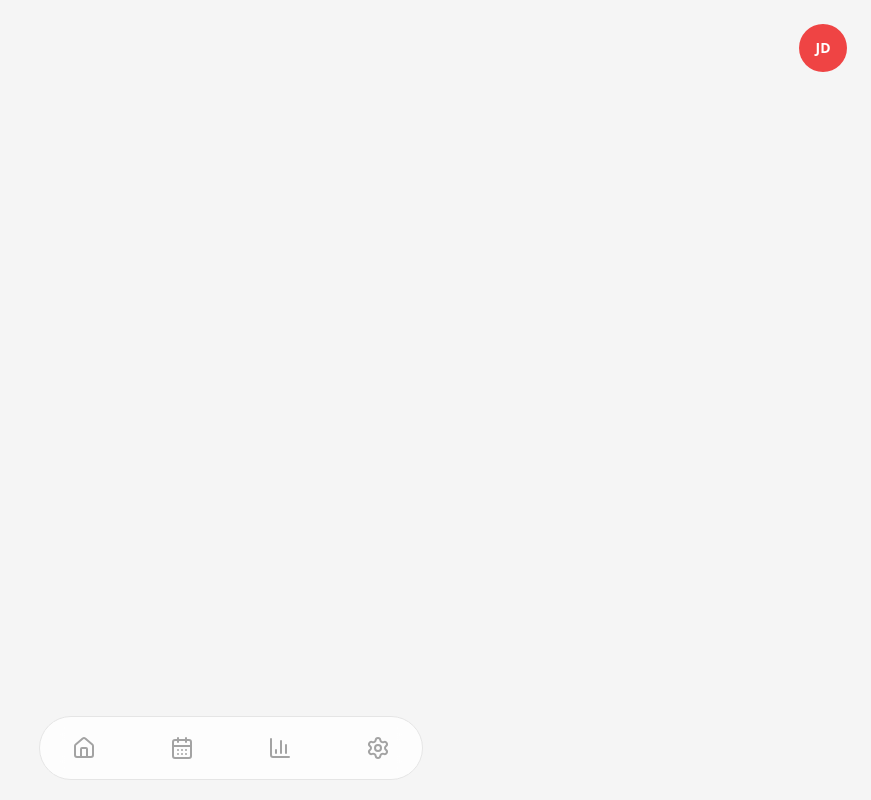
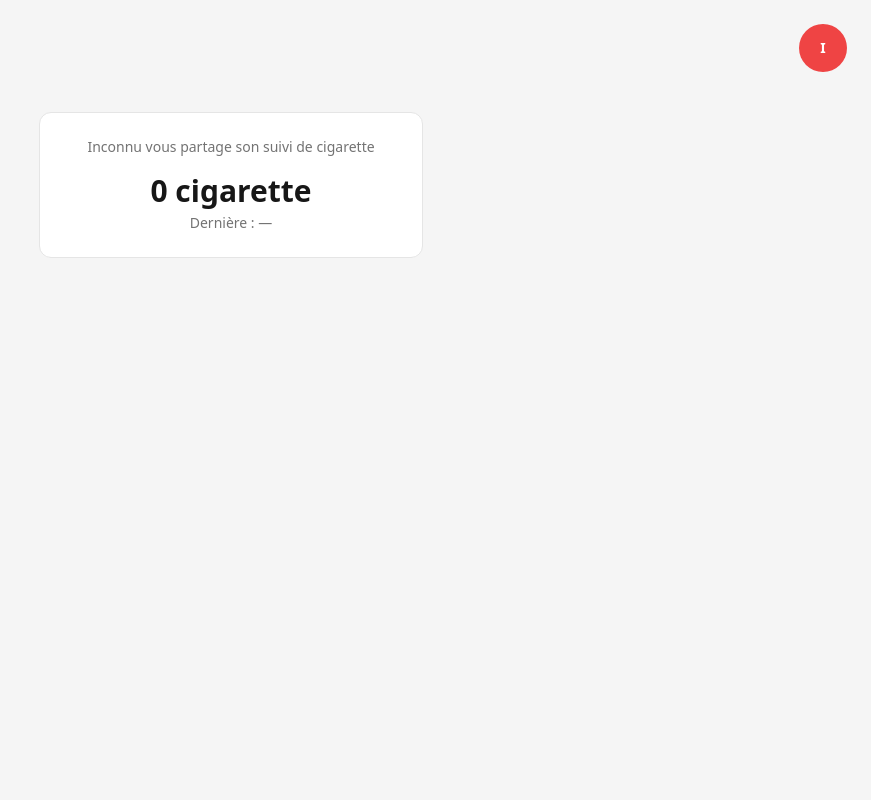
Before and after one commit to gautiermorel/cigtracker, a Vue app: page /share in a window 1280 px wide. Before the commit this address had no page. Shown: the whole page, without its empty margins (409-1280 px from the left). Built offline with nearby package versions, Linux system fonts and the light colour scheme.

Commit message:
feat: add sharing

```diff
--- a/src/App.vue
+++ b/src/App.vue
@@ -1,12 +1,27 @@
+<script setup>
+import { computed } from "vue";
+import { useRoute } from "vue-router";
+import Header from "./components/Header.vue";
+import BottomNav from "./components/BottomNav.vue";
+import { useAppVersion } from "./composables/useAppVersion";
+
+const route = useRoute();
+const isSharePage = computed(() => route.path === "/share");
+
+const { version, updateAvailable, reloadApp } = useAppVersion();
+</script>
+
 <template>
   <div class="bg-neutral-100 relative min-h-screen">
-    <Header />
+    <!-- Header caché sur /share -->
+    <Header v-if="!isSharePage" />
 
-    <div class="px-6">
+    <div :class="!isSharePage ? 'px-6' : ''">
       <router-view />
     </div>
 
-    <BottomNav />
+    <!-- BottomNav caché sur /share -->
+    <BottomNav v-if="!isSharePage" />
 
     <transition name="fade">
       <div
@@ -34,22 +49,3 @@
     </transition>
   </div>
 </template>
-
-<script setup>
-import Header from "./components/Header.vue";
-import BottomNav from "./components/BottomNav.vue";
-import { useAppVersion } from "./composables/useAppVersion";
-
-const { version, updateAvailable, reloadApp } = useAppVersion();
-</script>
-
-<style scoped>
-.fade-enter-active,
-.fade-leave-active {
-  transition: opacity 0.3s ease;
-}
-.fade-enter-from,
-.fade-leave-to {
-  opacity: 0;
-}
-</style>
--- a/src/i18n.js
+++ b/src/i18n.js
@@ -31,6 +31,7 @@ const messages = {
     newVersionAvailable: "New version available",
     refresh: "Refresh",
     suggestedWaitTime: "Suggested wait time",
+    sharingIntro: "is sharing their cigarette log.",
   },
   fr: {
     home: "Accueil",
@@ -61,7 +62,8 @@ const messages = {
     themeColor: "Couleur du thème",
     newVersionAvailable: "Nouvelle version disponible",
     refresh: "Rafraîchir",
-    suggestedWaitTime: "Délai recommandé"
+    suggestedWaitTime: "Délai recommandé",
+    sharingIntro: "vous partage son suivi de cigarette",
   },
 };
 
--- a/src/router/index.js
+++ b/src/router/index.js
@@ -4,6 +4,7 @@ import History from '../views/History.vue';
 import Profile from '../views/Profile.vue';
 import Stats from '../views/Stats.vue';
 import Settings from '../views/Settings.vue';
+import Share from "../views/Share.vue";
 
 const routes = [
   {
@@ -35,6 +36,12 @@ const routes = [
     name: 'Profile',
     component: Profile,
     meta: { key: 'profile' }
+  },
+  {
+    path: '/share',
+    name: 'Share',
+    component: Share,
+    meta: { key: 'share' }
   }
 ];
 
--- a/src/views/Home.vue
+++ b/src/views/Home.vue
@@ -29,17 +29,27 @@
         {{ $t("addCigarette") }}
       </button>
     </div>
+
+    <!-- Bouton de partage discret en bas -->
+    <button
+      @click="share"
+      class="fixed bottom-28 left-1/2 transform -translate-x-1/2 bg-white p-3 rounded-full shadow-md hover:shadow-lg transition-shadow text-gray-700"
+      aria-label="Partager"
+      title="Partager"
+    >
+      <Upload class="w-6 h-6" />
+    </button>
   </div>
 </template>
 
 <script setup>
 import { ref, computed, onMounted, onBeforeUnmount, watch } from "vue";
+import { Upload } from "lucide-vue-next";
 
 const themeColor = localStorage.getItem("themeColor") || "#ef4444";
 
 const STORAGE_KEY = "smokeEvents";
 const events = ref([]);
-const pricePerCig = parseFloat(localStorage.getItem("pricePerCig")) || 0.5;
 
 const updateEvents = () => {
   events.value = JSON.parse(localStorage.getItem(STORAGE_KEY)) || [];
@@ -164,11 +174,38 @@ function getAdjustedDateKey(date) {
   return adjusted.toISOString().slice(0, 10);
 }
 
+const shareUrl = computed(() => {
+  const userName = ref(localStorage.getItem("userName") || "John Doe");
+  return `${window.location.origin}/share?name=${encodeURIComponent(
+    userName
+  )}&count=${count.value}&last=${timeSinceLast.value || 0}`;
+});
+
+const share = () => {
+  if (navigator.share) {
+    navigator
+      .share({
+        title: "CigTracker",
+        text: "Voici mon suivi des cigarettes fumées.",
+        url: shareUrl.value,
+      })
+      .catch((err) => {
+        alert("Erreur lors du partage : " + err.message);
+      });
+  } else {
+    navigator.clipboard.writeText(shareUrl.value);
+    alert("Lien copié dans le presse-papiers !");
+  }
+};
+
 onMounted(() => {
   updateEvents();
   updateTimeSinceLast();
   estimateNextCigarette();
-  const interval = setInterval(updateTimeSinceLast, 60000);
+  const interval = setInterval(() => {
+    updateTimeSinceLast();
+    estimateNextCigarette();
+  }, 60000);
   onBeforeUnmount(() => clearInterval(interval));
 });
 
--- /dev/null
+++ b/src/views/Share.vue
@@ -0,0 +1,72 @@
+<template>
+  <div class="min-h-screen bg-neutral-100">
+    <!-- Header style -->
+    <header
+      class="fixed top-0 left-0 w-full flex items-center justify-between px-6 py-6 bg-neutral-100/80"
+    >
+      <div></div>
+      <div
+        :style="{ backgroundColor: themeColor }"
+        class="w-12 h-12 rounded-full text-white flex items-center justify-center font-bold text-sm"
+      >
+        {{ initials }}
+      </div>
+    </header>
+
+    <!-- Contenu principal -->
+    <div class="flex items-center justify-center px-4 pt-28 pb-10">
+      <div
+        class="w-full max-w-sm bg-white rounded-xl border border-neutral-200 p-6 text-center"
+      >
+        <!-- Phrase d’intro -->
+        <p class="text-sm text-neutral-500 mb-4">
+          {{ firstName }} {{ $t('sharingIntro') }}
+        </p>
+
+        <!-- Compteur principal -->
+        <h1 class="text-3xl font-semibold text-neutral-900 mb-1 lowercase">
+          {{ count }} {{ $t("cigarette") }}<span v-if="count > 1">s</span>
+        </h1>
+
+        <!-- Temps depuis la dernière cigarette -->
+        <p class="text-sm text-neutral-500">
+          {{ $t("lastCigarette") }} :
+          <span v-if="last !== null">{{ last }} min</span>
+          <span v-else>—</span>
+        </p>
+      </div>
+    </div>
+  </div>
+</template>
+
+<script setup>
+import { ref, computed, onMounted } from "vue";
+import { useRoute } from "vue-router";
+import { useI18n } from "vue-i18n";
+
+const { t } = useI18n();
+const route = useRoute();
+
+const name = ref("Inconnu");
+const count = ref(0);
+const last = ref(null);
+const themeColor = localStorage.getItem("themeColor") || "#ef4444";
+
+onMounted(() => {
+  name.value = route.query.name || "Inconnu";
+  count.value = parseInt(route.query.count) || 0;
+  last.value = parseInt(route.query.last) || null;
+});
+
+const initials = computed(() =>
+  name.value
+    .split(" ")
+    .map((s) => s[0])
+    .join("")
+    .toUpperCase()
+);
+
+const firstName = computed(() => {
+  return name.value.split(" ")[0];
+});
+</script>
```
Also changed, not shown: package.json (line endings or trailing spaces).
